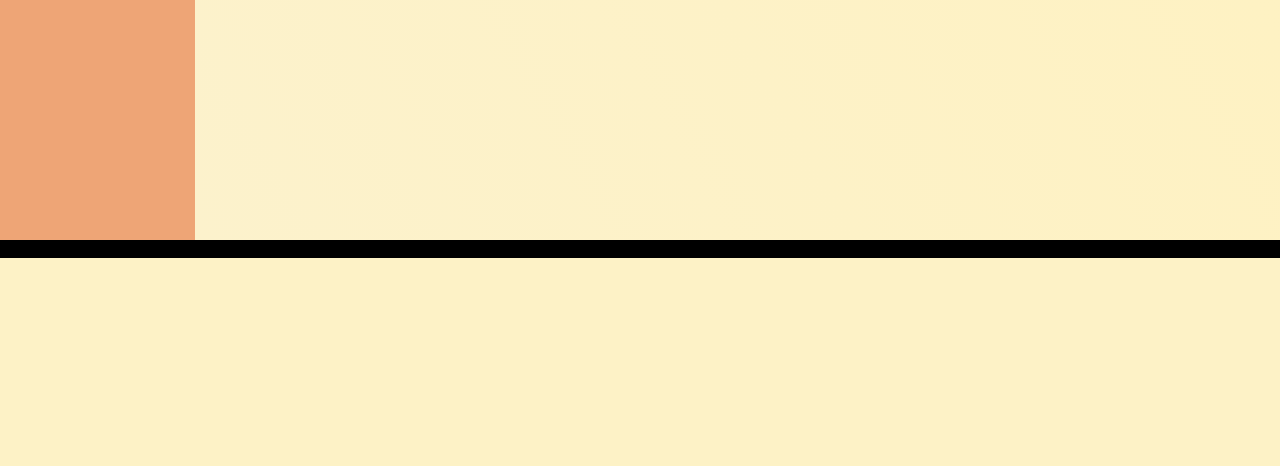
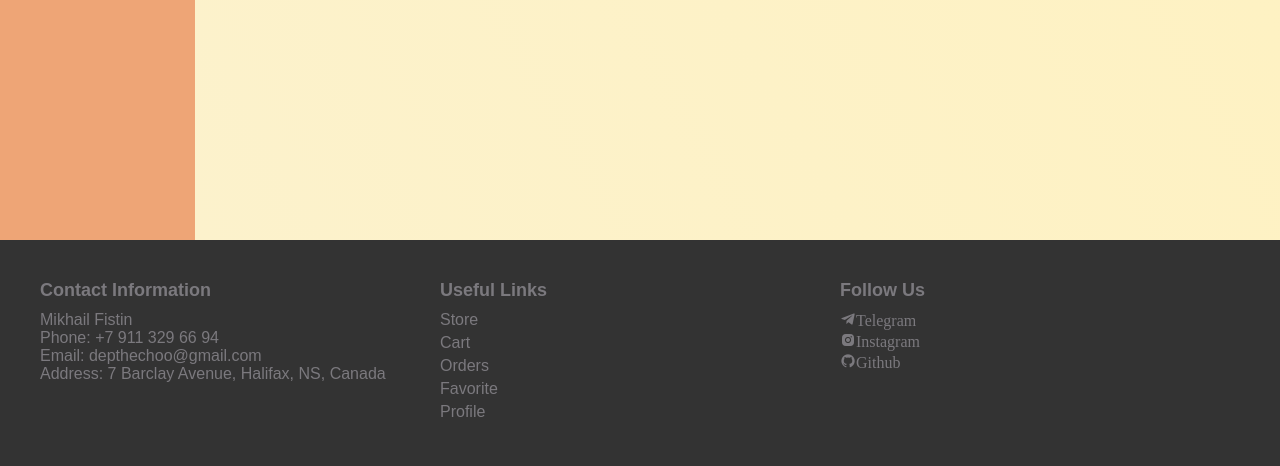
Before and after one commit to Depthecho/MyTechStore, a Django app: page /cart/ in a window 1280 px wide; the page is wider, and only the part inside the window is pictured. Shown: the part 1280-1746 px from the top of that part. Before the commit the page ends 1538 px from the top of that part, so only its background shows below. Run offline with Django 4.2, Linux system fonts and the light colour scheme; a user stored in the database is signed in; data comes from the database, SQL or seed files in the repository; some libraries are stand-ins or nearby versions.

Commit message:
footer has been added

```diff
--- a/Store/mainpage/static/style/style.css
+++ b/Store/mainpage/static/style/style.css
@@ -1448,11 +1448,6 @@ body{
     color: var(--second-light-theme-color);
   }
 
-
-footer{
-    background-color: var(--light-theme-text-color);
-}
-
 /*---------------CART---------------*/
 
 .cart-page-body{
@@ -2181,7 +2176,85 @@ footer{
 
 .list-view {
     display: block;
-    width: 100%;
+
+    width: 100%;
+}
+
+/*---------------FOOTER---------------*/
+
+footer {
+    background-color: #333;
+
+    color: #7B797E;
+
+    padding: 40px 0;
+}
+
+.footer-container {
+    width: 1200px;
+
+    margin: 0 auto;
+
+    display: flex;
+
+    justify-content: space-between;
+
+    flex-wrap: wrap;
+}
+
+.footer-section {
+    flex: 1;
+
+    margin-right: 20px;
+}
+
+.footer-section h3 {
+    font-size: 18px;
+
+    margin-bottom: 10px;
+}
+
+.footer-section ul {
+    list-style: none;
+
+    padding: 0;
+}
+
+.footer-section ul li {
+    margin-bottom: 5px;
+}
+
+.footer-section ul li i{
+    display: block;
+
+    margin-right: 5px;
+}
+
+.footer-section a {
+    display: flex;
+
+    color: #7B797E;
+
+    text-decoration: none;
+
+    align-items: center;
+}
+
+
+.footer-section a:hover {
+    color: var(--dark-theme-text-color);
+
+    text-decoration: underline;
+}
+
+.footer-section .fab {
+    font-size: 20px;
+
+    margin-right: 5px;
+}
+
+.footer-section .edit-icon {
+    margin-left: 5px;
 }
 
 /*--------------------DARK THEME--------------------*/
--- a/Store/mainpage/templates/mainpage/base.html
+++ b/Store/mainpage/templates/mainpage/base.html
@@ -21,7 +21,33 @@
 
 {% endblock %}
 <footer>
-    <p>123123123123</p>
+        <div class="footer-container">
+        <div class="footer-section contact-info">
+            <h3>Contact Information</h3>
+            <p>Mikhail Fistin</p>
+            <p>Phone: +7 911 329 66 94</p>
+            <p>Email: depthechoo@gmail.com</p>
+            <p>Address: 7 Barclay Avenue, Halifax, NS, Canada</p>
+        </div>
+        <div class="footer-section useful-links">
+            <h3>Useful Links</h3>
+            <ul>
+                <li><a href="{% url 'store-page' %}">Store</a></li>
+                <li><a href="{% url 'cart' %}">Cart</a></li>
+                <li><a href="{% url 'orders' %}">Orders</a></li>
+                <li><a href="{% url 'favorite-list' %}">Favorite</a></li>
+                <li><a href="{% url 'profile' %}">Profile</a></li>
+            </ul>
+        </div>
+        <div class="footer-section social-media">
+            <h3>Follow Us</h3>
+            <ul>
+                <li><a href="https://t.me/Exdeicide" target="_blank"><i class='bx bxl-telegram'>Telegram</i></a></li>
+                <li><a href="https://www.instagram.com/exdeicide/" target="_blank"><i class='bx bxl-instagram-alt'>Instagram</i></a></li>
+                <li><a href="https://github.com/Depthecho" target="_blank"><i class='bx bxl-github'>Github</i></a></li>
+            </ul>
+        </div>
+    </div>
 </footer>
 
 <script src="{% static 'js/script.js' %}"></script>
```
